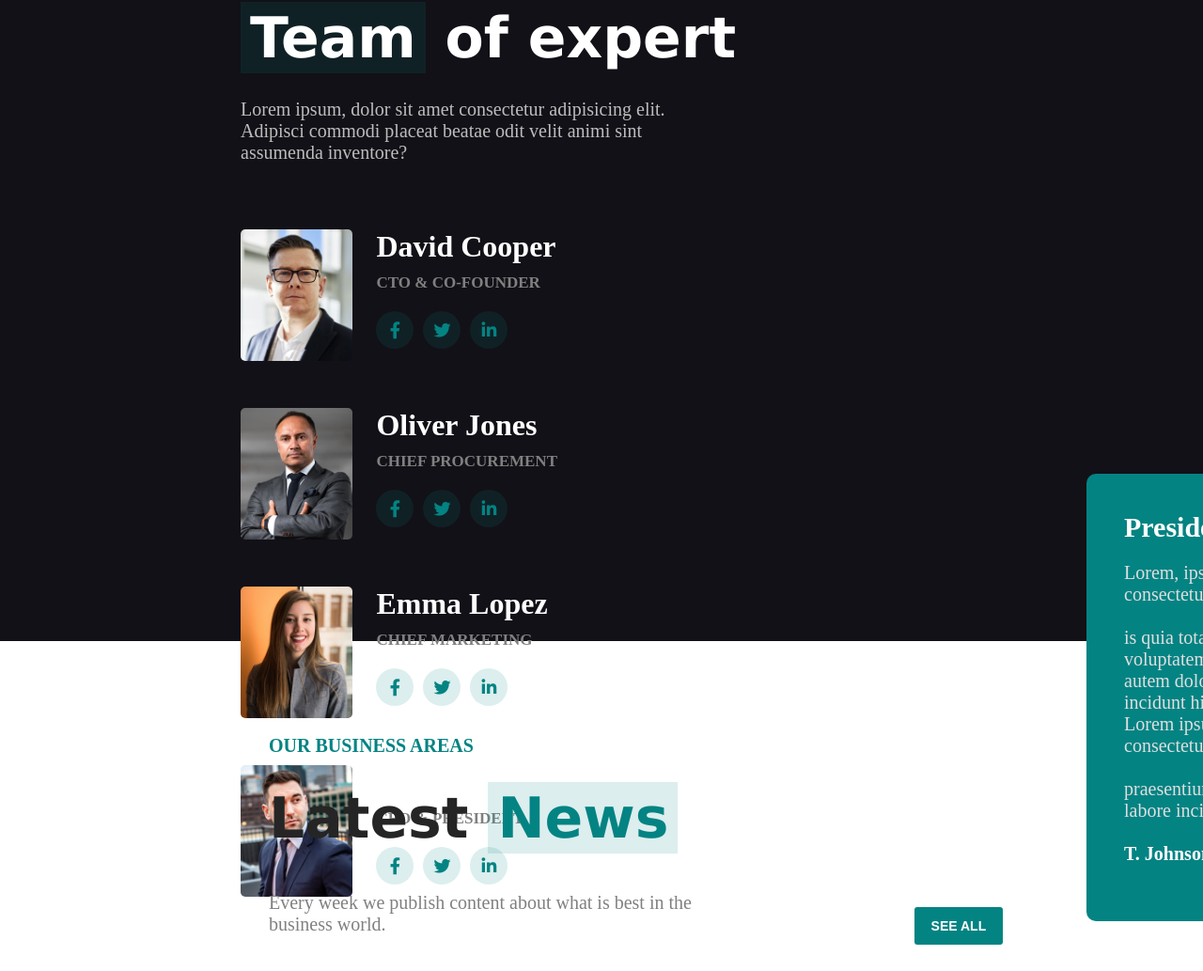
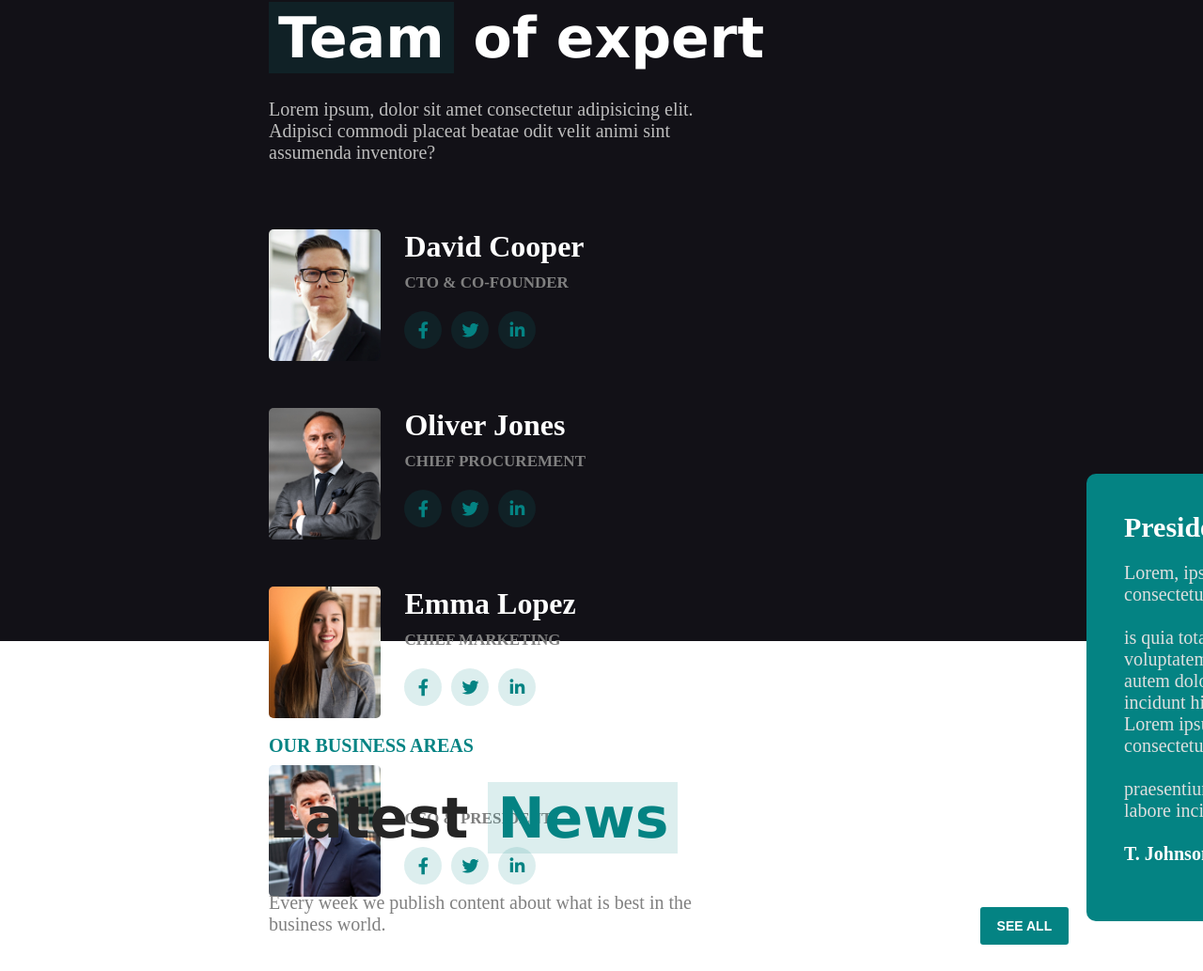
Before and after one commit to Davidebaiocchi/proj-html-vuejs, a Vue app: page / in a window 1280 px wide. Shown: the part 3724-4757 px from the top of the page at 94% size. Built offline with nearby package versions, Linux system fonts and the light colour scheme.

Commit message:
add commons scss

```diff
--- a/src/components/MainCSliderlight.vue
+++ b/src/components/MainCSliderlight.vue
@@ -53,5 +53,6 @@ name : 'MainCSliderlight'
 </script>
 
 <style scoped lang=scss>
+    @import '@/style/0Commons.scss';
     @import '@/style/5mainSliderLight.scss';
 </style>
--- a/src/components/MainETeamExpert.vue
+++ b/src/components/MainETeamExpert.vue
@@ -69,5 +69,6 @@ name : 'MainETeamExpert'
 </script>
 
 <style scoped lang=scss>
+    @import '@/style/0Commons.scss';
     @import '@/style/7MainTeamExpert.scss';
 </style>
--- a/src/components/MainFNews.vue
+++ b/src/components/MainFNews.vue
@@ -34,4 +34,5 @@ name : 'MainFNews'
 
 <style scoped lang=scss>
     @import '@/style/8MainNews.scss';
+    @import '@/style/0Commons.scss';
 </style>
--- /dev/null
+++ b/src/style/0Commons.scss
@@ -0,0 +1,57 @@
+.container {
+    width: 60%;
+    margin: auto;
+    padding: 100px 0;
+}
+
+.section {
+    margin-left: 30px;
+}
+
+button:hover {
+    cursor: pointer;
+    color: black;
+    background: rgb(238,174,202);
+    background: radial-gradient(circle, rgba(238,174,202,1) 0%, rgba(148,187,233,1) 100%);
+}
+
+button {
+    color: white;
+    background-color: #048383;
+    height: 40px;
+    padding: 0 18px;
+    text-transform: uppercase;
+    font-size: 14px;
+    font-weight: bolder;
+    border-radius: 3px;
+    margin-top: 30px;
+    position: relative;
+    left: 240px;
+}
+
+h4 {
+    color: #048383;
+    text-transform: uppercase;
+    font-size: 20px;
+}
+
+h2 {
+    font-size: 60px;
+    color: rgb(37, 37, 37);
+    margin: 30px 0;
+    font-family:Verdana, Geneva, Tahoma, sans-serif ;
+}
+
+h2 span {
+    background-color: #04838323;
+    padding: 3px 10px;
+    color: #048383;
+}
+
+p {
+    color: grey;
+    margin-bottom: 10px;
+    display: inline-block;
+    font-size: 20px;
+    width: 70%;
+}
--- a/src/style/5mainSliderLight.scss
+++ b/src/style/5mainSliderLight.scss
@@ -2,64 +2,6 @@
 
 .container-main {
     background-color: #eef4ed;
-}
-
-.container {
-    width: 60%;
-    margin: auto;
-    padding: 100px 0;
-}
-
-.section {
-    margin-left: 30px;
-}
-
-button {
-    color: white;
-    background-color: #048383;
-    height: 40px;
-    padding: 0 18px;
-    text-transform: uppercase;
-    font-size: 14px;
-    font-weight: bolder;
-    border-radius: 3px;
-    margin-top: 30px;
-    position: relative;
-    left: 240px;
-}
-
-button:hover {
-    cursor: pointer;
-    color: black;
-    background: rgb(238,174,202);
-    background: radial-gradient(circle, rgba(238,174,202,1) 0%, rgba(148,187,233,1) 100%);
-}
-
-h4 {
-    color: #048383;
-    text-transform: uppercase;
-    font-size: 20px;
-}
-
-h2 {
-font-size: 60px;
-color: rgb(37, 37, 37);
-margin: 30px 0;
-font-family:Verdana, Geneva, Tahoma, sans-serif ;
-}
-
-h2 span {
-  background-color: #04838323;
-  padding: 3px 10px;
-  color: #048383;
-}
-
-p {
-    color: grey;
-    margin-bottom: 10px;
-    display: inline-block;
-    font-size: 20px;
-    width: 70%;
 }
 
 .cards {
--- a/src/style/6mainProcessManagement.scss
+++ b/src/style/6mainProcessManagement.scss
@@ -5,7 +5,6 @@
     background-size: cover;
     padding-bottom: 100px;
 }
-
 
 h4 {
     color: #048383;
--- a/src/style/7MainTeamExpert.scss
+++ b/src/style/7MainTeamExpert.scss
@@ -1,12 +1,6 @@
 .container-main {
     background-color: #121117;
     height: 830px;
-}
-
-.container {
-    width: 60%;
-    margin: auto;
-    padding: 100px 0;
 }
 
 h4 {
--- a/src/style/8MainNews.scss
+++ b/src/style/8MainNews.scss
@@ -1,60 +1,7 @@
-
-.container {
-    width: 60%;
-    margin: auto;
-    padding: 100px 0;
-}
-
-.section {
-    margin-left: 30px;
-}
 
 button {
-    color: white;
-    background-color: #048383;
-    height: 40px;
-    padding: 0 18px;
-    text-transform: uppercase;
-    font-size: 14px;
-    font-weight: bolder;
-    border-radius: 3px;
-    margin-top: 30px;
     position: relative;
     left: 170px;
-}
-
-button:hover {
-    cursor: pointer;
-    color: black;
-    background: rgb(238,174,202);
-    background: radial-gradient(circle, rgba(238,174,202,1) 0%, rgba(148,187,233,1) 100%);
-}
-
-h4 {
-    color: #048383;
-    text-transform: uppercase;
-    font-size: 20px;
-}
-
-h2 {
-    font-size: 60px;
-    color: rgb(37, 37, 37);
-    margin: 30px 0;
-    font-family:Verdana, Geneva, Tahoma, sans-serif ;
-}
-
-h2 span {
-  background-color: #04838323;
-  padding: 3px 10px;
-  color: #048383;
-}
-
-p {
-    color: grey;
-    margin-bottom: 10px;
-    display: inline-block;
-    font-size: 20px;
-    width: 70%;
 }
 
 .cards {
```
